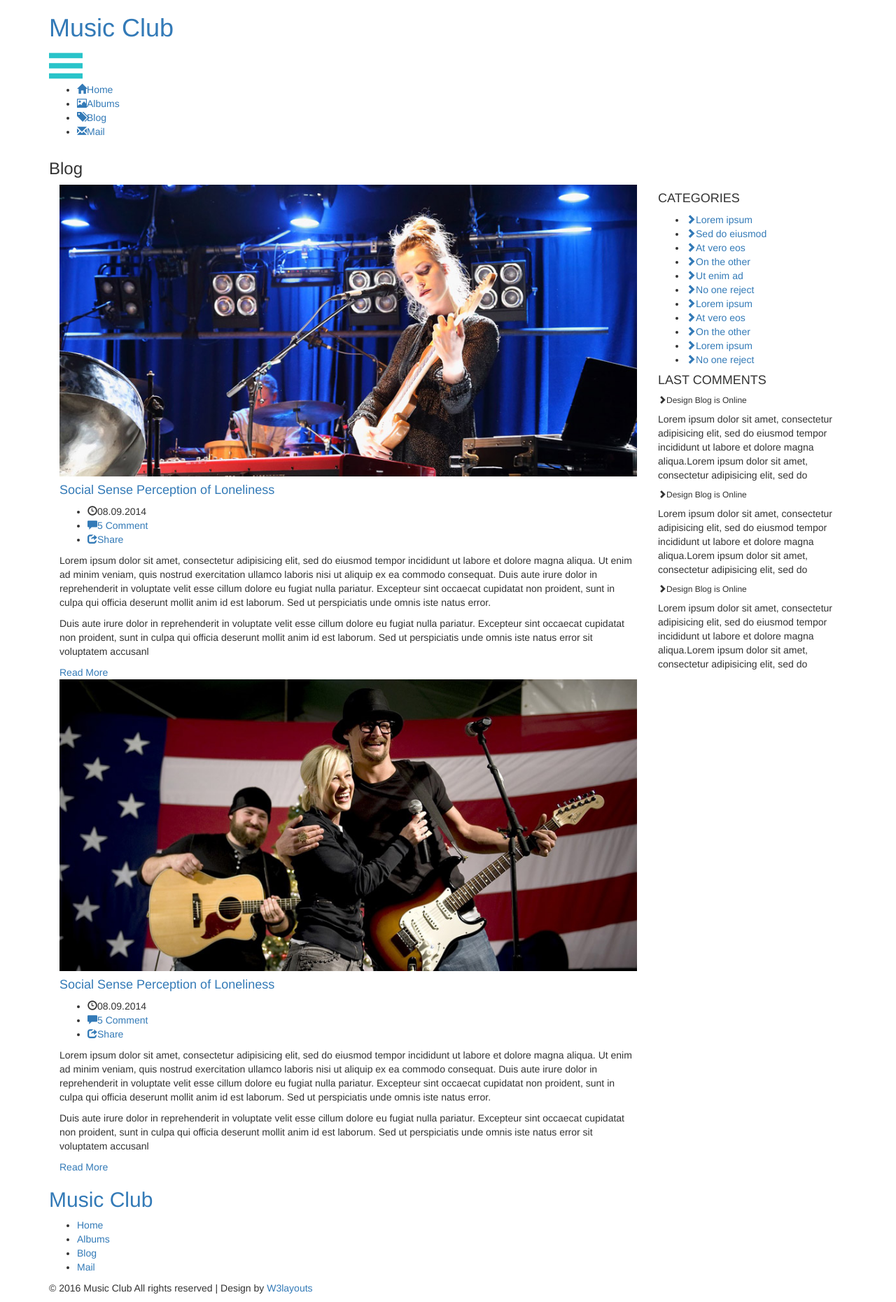
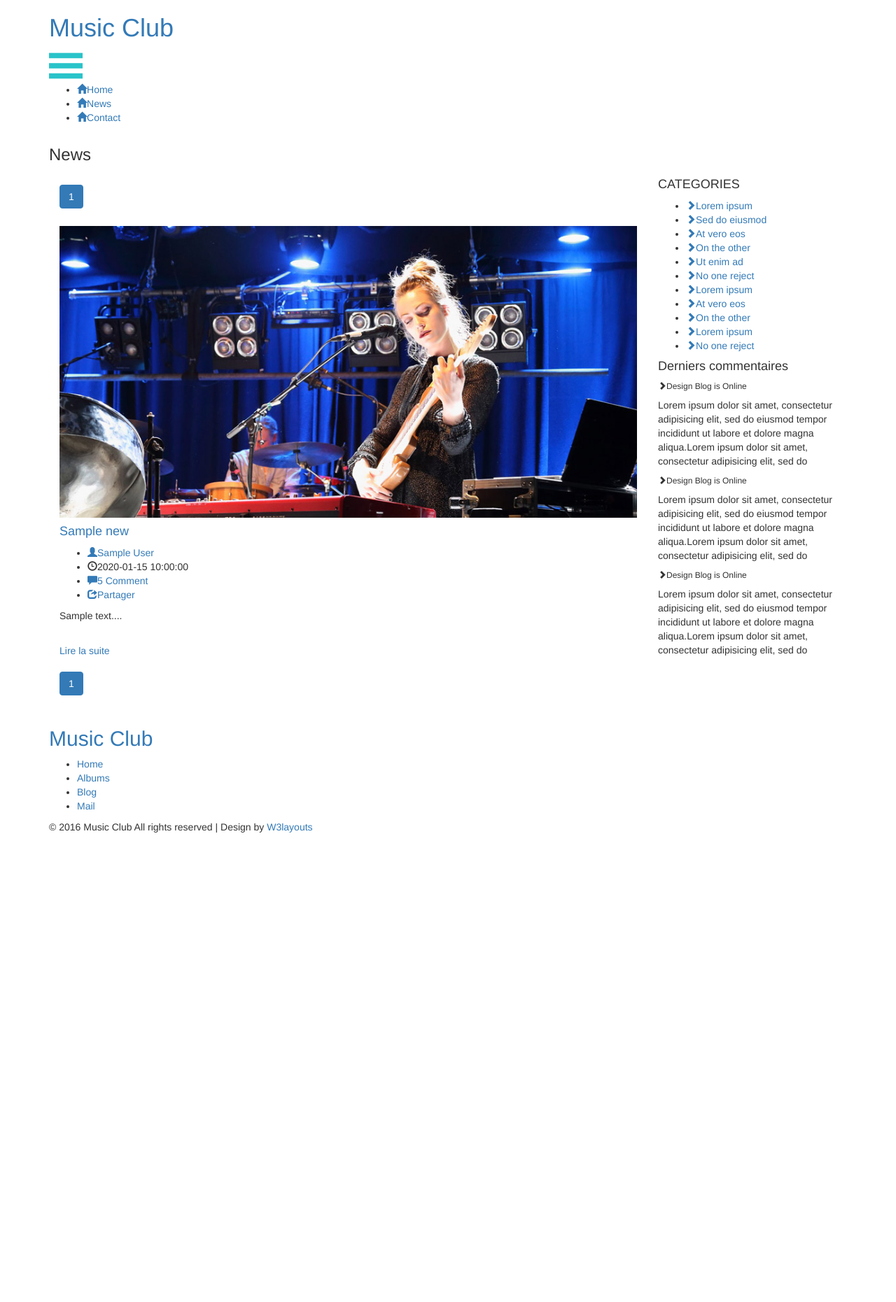
Before and after one commit to YannAries/Music-Club, a PHP site: page /news.php in a window 1280 px wide. Shown: the whole page at 70% size. After the commit the page ends 1190 px from the top, so only its background shows below. Run offline with PHP 8.4, Linux system fonts and the light colour scheme; tables that the repository leaves empty or names only in its code hold one stand-in row (values such as "Sample post").

Commit message:
Update concerts + header/navbar + post

```diff
--- a/concerts.php
+++ b/concerts.php
@@ -1,4 +1,3 @@
-header
 <?php require_once 'partials/header.php';?>
 	<div class="gallery">
 		<div class="container">
--- a/news.php
+++ b/news.php
@@ -1,42 +1,90 @@
-<?php require_once 'partials/header.php';?>
+<?php
+require_once 'partials/header.php';
+
+$query = $db->query('SELECT * FROM news');
+$last_news = $query->fetchAll();
+
+// On force la variable $page en chiffre avec intval(), si l'utilisateur passe du texte au paramètre ?page= il sera converti en 0
+$page = !empty($_GET['page']) ? intval($_GET['page']) : 1;
+// On force $page à 1 si $page = 0
+$page = $page > 0 ? $page : 1;
+
+$nb_news_per_page = 10;
+
+$count_total_news = count($last_news); // 100 news
+
+$nb_pages = ceil($count_total_news / $nb_news_per_page); // 10 pages
+
+$query = $db->prepare('SELECT * FROM news ORDER BY creation_date DESC LIMIT :start, :nb_items');
+$query->bindValue('start', ($page - 1) * $nb_news_per_page, PDO::PARAM_INT);
+// On va chercher 10 lignes
+$query->bindValue('nb_items', $nb_news_per_page, PDO::PARAM_INT);
+$query->execute();
+$results = $query->fetchAll();
+
+?>
 
 <!--content-->
 	<div class="blog">
 
 		<div class="container">
 
-			<h3>Blog</h3>
+			<h3>News</h3>
+
 				<div class="col-md-9">
 
+					<nav>
+  						<ul class="pagination">
+							<?php
+							for ($i = 1; $i <= $nb_pages; $i++) {
+
+								$class = '';
+								if ($i === $page) {
+									$class = 'active';
+								}
+							?>
+								<li class="<?= $class ?>"><a href="?page=<?= $i ?>"><?= $i ?></a></li>
+							<?php } ?>
+						</ul>
+					</nav>
+
+
+					<?php
+						foreach ($results as $post) {
+						$synopsis= substr($post['content'], 0, 250).'...';
+					?>
 						<div class="blog-grid">
-						<a href="single.php"><img class="img-responsive" src="images/b1.jpg" alt="" /></a>
+
+							<a href="post.php"><img class="img-responsive" src="images/b1.jpg" alt="" /></a>
 							<div class="lone-line">
-							<h4><a href="single.php">Social Sense Perception of Loneliness</a></h4>
+
+								<h4><a href="post.php?id=<?= $post['id']?>"><?= $post['title'] ?></a></h4>
 								<ul class="grid-blog">
-								<li><span><i class="glyphicon glyphicon-time"> </i>08.09.2014</span></li>
+									<li><a href="#"><i class="glyphicon glyphicon-user"> </i><?= $post['author'] ?></a></li>
+									<li><span><i class="glyphicon glyphicon-time"> </i><?= $post['creation_date'] ?></span></li>
 									<li><a href="#"><i class="glyphicon glyphicon-comment"> </i>5 Comment</a></li>
-								<li><a href="#"><i class="glyphicon glyphicon-share"> </i>Share</a></li>
+									<li><a href="#"><i class="glyphicon glyphicon-share"> </i>Partager</a></li>
 								</ul>
-							<p>Lorem ipsum dolor sit amet, consectetur adipisicing elit, sed do eiusmod tempor incididunt ut labore et dolore magna aliqua. Ut enim ad minim veniam, quis nostrud exercitation ullamco laboris nisi ut aliquip ex ea commodo consequat. Duis aute irure dolor in reprehenderit in voluptate velit esse cillum dolore eu fugiat nulla pariatur. Excepteur sint occaecat cupidatat non proident, sunt in culpa qui officia deserunt mollit anim id est laborum. Sed ut perspiciatis unde omnis iste natus error.</p>
-							<p class="due">Duis aute irure dolor in reprehenderit in voluptate velit esse cillum dolore eu fugiat nulla pariatur. Excepteur sint occaecat cupidatat non proident, sunt in culpa qui officia deserunt mollit anim id est laborum. Sed ut perspiciatis unde omnis iste natus error sit voluptatem accusanl</p>
-							<a class="more" href="single.php">Read More</a>
+								<p><?= $synopsis ?></p>
+								<br><a class="more" href="post.php?id=<?= $post['id'] ?>">Lire la suite</a>
 							</div>
 						</div><!-- .blog-grid -->
+					<?php } ?>
 
-					<div class="blog-grid">
-						<a href="single.php"><img class="img-responsive" src="images/b2.jpg" alt="" /></a>
-						<div class="lone-line">
-							<h4><a href="single.php">Social Sense Perception of Loneliness</a></h4>
-							<ul class="grid-blog">
-								<li><span><i class="glyphicon glyphicon-time"> </i>08.09.2014</span></li>
-								<li><a href="#"><i class="glyphicon glyphicon-comment"> </i>5 Comment</a></li>
-								<li><a href="#"><i class="glyphicon glyphicon-share"> </i>Share</a></li>
+					<nav>
+  						<ul class="pagination">
+							<?php
+								for ($i = 1; $i <= $nb_pages; $i++) {
+
+									$class = '';
+									if ($i === $page) {
+										$class = 'active';
+									}
+							?>
+							<li class="<?= $class ?>"><a href="?page=<?= $i ?>"><?= $i ?></a></li>
+							<?php } ?>
 						</ul>
-							<p>Lorem ipsum dolor sit amet, consectetur adipisicing elit, sed do eiusmod tempor incididunt ut labore et dolore magna aliqua. Ut enim ad minim veniam, quis nostrud exercitation ullamco laboris nisi ut aliquip ex ea commodo consequat. Duis aute irure dolor in reprehenderit in voluptate velit esse cillum dolore eu fugiat nulla pariatur. Excepteur sint occaecat cupidatat non proident, sunt in culpa qui officia deserunt mollit anim id est laborum. Sed ut perspiciatis unde omnis iste natus error.</p>
-							<p class="due">Duis aute irure dolor in reprehenderit in voluptate velit esse cillum dolore eu fugiat nulla pariatur. Excepteur sint occaecat cupidatat non proident, sunt in culpa qui officia deserunt mollit anim id est laborum. Sed ut perspiciatis unde omnis iste natus error sit voluptatem accusanl</p>
-							<a class="more" href="single.php">Read More</a>
-						</div>
-					</div><!-- .blog-grid -->
+					</nav>
 
 				</div><!-- .col-md-9 -->
 
@@ -61,7 +109,7 @@
 						</div>
 
 						<div class="cate-top">
-							<h4>LAST COMMENTS</h4>
+							<h4>Derniers commentaires</h4>
 							<div class="cate-cate">
 								<div class="head-blog">
 									<h6><i class="glyphicon glyphicon-chevron-right"> </i>Design Blog is Online</h6>
--- a/partials/header.php
+++ b/partials/header.php
@@ -29,7 +29,6 @@
 				include 'partials/slider.php';
 			}
 			?>
-
 				<!--FlexSlider-->
 				<link rel="stylesheet" href="css/flexslider.css" type="text/css" media="screen" />
 				<script defer src="js/jquery.flexslider.js"></script>
--- a/partials/navbar.php
+++ b/partials/navbar.php
@@ -6,10 +6,21 @@
 	<div class="top-nav">
 		<span class="menu"><img src="images/menu.png" alt=""> </span>
 		<ul>
-			<li ><a href="index.php" class="hvr-sweep-to-bottom color"><i class="glyphicon glyphicon-home"></i>Home  </a> </li>
-			<li ><a href="concerts.php" class="hvr-sweep-to-bottom color1"><i class="glyphicon glyphicon-picture"></i>Albums  </a> </li>
-			<li><a href="news.php"  class="hvr-sweep-to-bottom color2"><i class="glyphicon glyphicon-tags"></i>Blog</a></li>
-			<li><a href="contact.php" class="hvr-sweep-to-bottom color4"><i class="glyphicon glyphicon-envelope"></i>Mail </a></li>
+			<?php
+			foreach($pages as $page_name => $page_url) {
+
+					$class = '';
+
+					if ($current_page == $page_url) {
+						$class = 'active';
+					}
+			?>
+
+			<li ><a href="<?= $page_url ?>" class="hvr-sweep-to-bottom color1"><i class="glyphicon glyphicon-home"></i><?= $page_name ?>  </a>
+			</li>
+
+			<?php } ?>
+
 			<div class="clearfix"> </div>
 		</ul>
 
```
Also changed, not shown: post.php (+21 -11 lines). Lines whose indentation alone changed are shown as unchanged.
